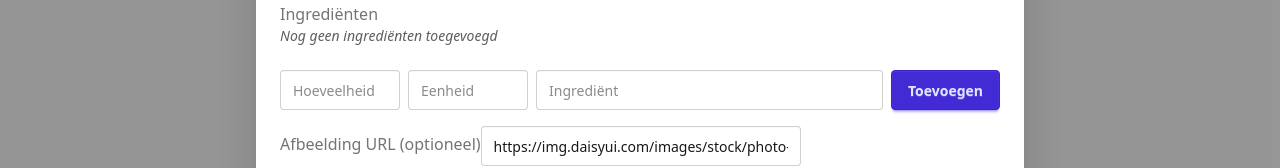
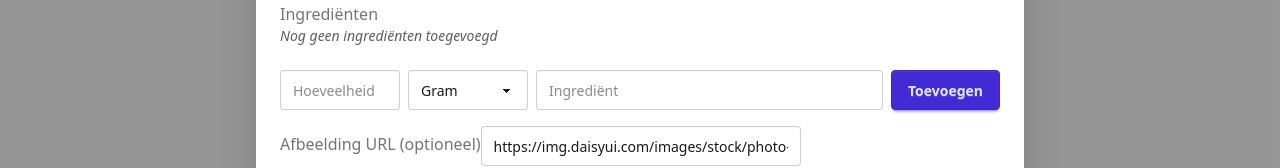
Before and after one commit to kevintobben/nutrinook, a React (Vite) app: page / in a window 1280 px wide. Both pictures are taken after a click on the button "Recept maken". Shown: the part 524-692 px from the top of the page. Built offline with nearby package versions, Linux system fonts and the light colour scheme.

Commit message:
Verander eenheid van input naar select

```diff
--- a/src/components/MakeRecipeModal/IngredientForm.jsx
+++ b/src/components/MakeRecipeModal/IngredientForm.jsx
@@ -11,14 +11,16 @@ function IngredientForm({ newIngredient, handleIngredientChange, addIngredient }
         placeholder="Hoeveelheid"
         className="input input-bordered w-30"
       />
-      <input
-        type="text"
-        name="unit"
-        value={newIngredient.unit}
-        onChange={handleIngredientChange}
-        placeholder="Eenheid"
-        className="input input-bordered w-30"
-      />
+      <fieldset className="fieldset bordered w-30 p-0">
+        <select defaultValue="Kies een eenheid" className="select">
+          <option disabled={true} className="select-placeholder">Eenheid</option>
+          <option value="gram">Gram</option>
+          <option value="ml">Milliliter</option>
+          <option value="stuk">Stuk</option>
+          <option value="theelepel">Theelepel</option>
+          <option value="eetlepel">Eetlepel</option>
+        </select>
+      </fieldset>
       <input
         type="text"
         name="name"
@@ -39,3 +41,13 @@ function IngredientForm({ newIngredient, handleIngredientChange, addIngredient }
 }
 
 export default IngredientForm;
+
+
+      // <input
+      //   type="text"
+      //   name="unit"
+      //   value={newIngredient.unit}
+      //   onChange={handleIngredientChange}
+      //   placeholder="Eenheid"
+      //   className="input input-bordered w-30"
+      // />
```
